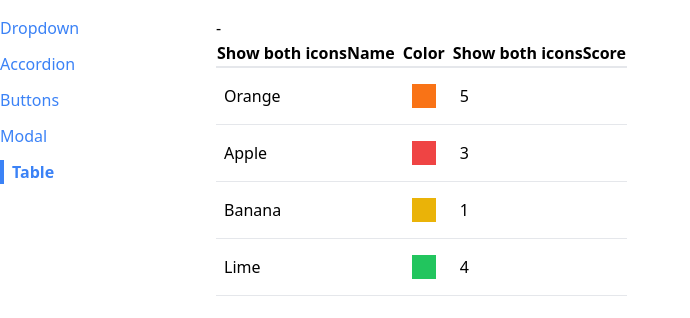
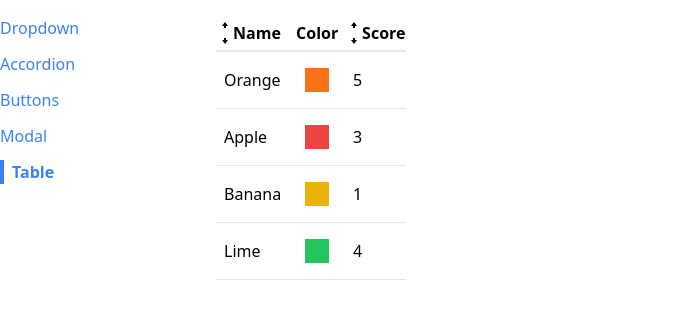
Before and after one commit to locaulker/components, a React (Create React App) app: page /table in a window 1280 px wide. Shown: the top 318 px of the page, without its empty margins (0-690 px from the left). Built offline with nearby package versions, Linux system fonts and the light colour scheme.

Commit message:
ends table component

```diff
--- a/src/components/SortableTable.js
+++ b/src/components/SortableTable.js
@@ -1,4 +1,5 @@
 import React, { useState } from "react"
+import { GoArrowSmallDown, GoArrowSmallUp } from "react-icons/go"
 import Table from "./Table"
 
 function SortableTable(props) {
@@ -7,6 +8,12 @@
   const { config, data } = props
 
   const handleClick = label => {
+    if (sortBy && label !== sortBy) {
+      setSortOrder("asc")
+      setSortBy(label)
+      return
+    }
+
     if (sortOrder === null) {
       setSortOrder("asc")
       setSortBy(label)
@@ -27,9 +34,14 @@
     return {
       ...column,
       header: () => (
-        <th onClick={() => handleClick(column.label)}>
-          {getIcons(column.label, sortBy, sortOrder)}
-          {column.label}
+        <th
+          className="cursor-pointer hover:bg-gray-100"
+          onClick={() => handleClick(column.label)}
+        >
+          <div className="flex items-center">
+            {getIcons(column.label, sortBy, sortOrder)}
+            {column.label}
+          </div>
         </th>
       )
     }
@@ -55,25 +67,38 @@
     })
   }
 
-  return (
-    <div>
-      {sortOrder} - {sortBy}
-      <Table {...props} data={sortedData} config={updatedConfig} />
-    </div>
-  )
+  return <Table {...props} data={sortedData} config={updatedConfig} />
 }
 
 function getIcons(label, sortBy, sortOrder) {
   if (label !== sortBy) {
-    return "Show both icons"
+    return (
+      <div>
+        <GoArrowSmallUp />
+        <GoArrowSmallDown />
+      </div>
+    )
   }
 
   if (sortOrder === null) {
-    return "Show both icons"
+    return (
+      <div>
+        <GoArrowSmallUp />
+        <GoArrowSmallDown />
+      </div>
+    )
   } else if (sortOrder === "asc") {
-    return "Show up icon"
+    return (
+      <div>
+        <GoArrowSmallUp />
+      </div>
+    )
   } else if (sortOrder === "desc") {
-    return "Show down icon"
+    return (
+      <div>
+        <GoArrowSmallDown />
+      </div>
+    )
   }
 }
 
```
